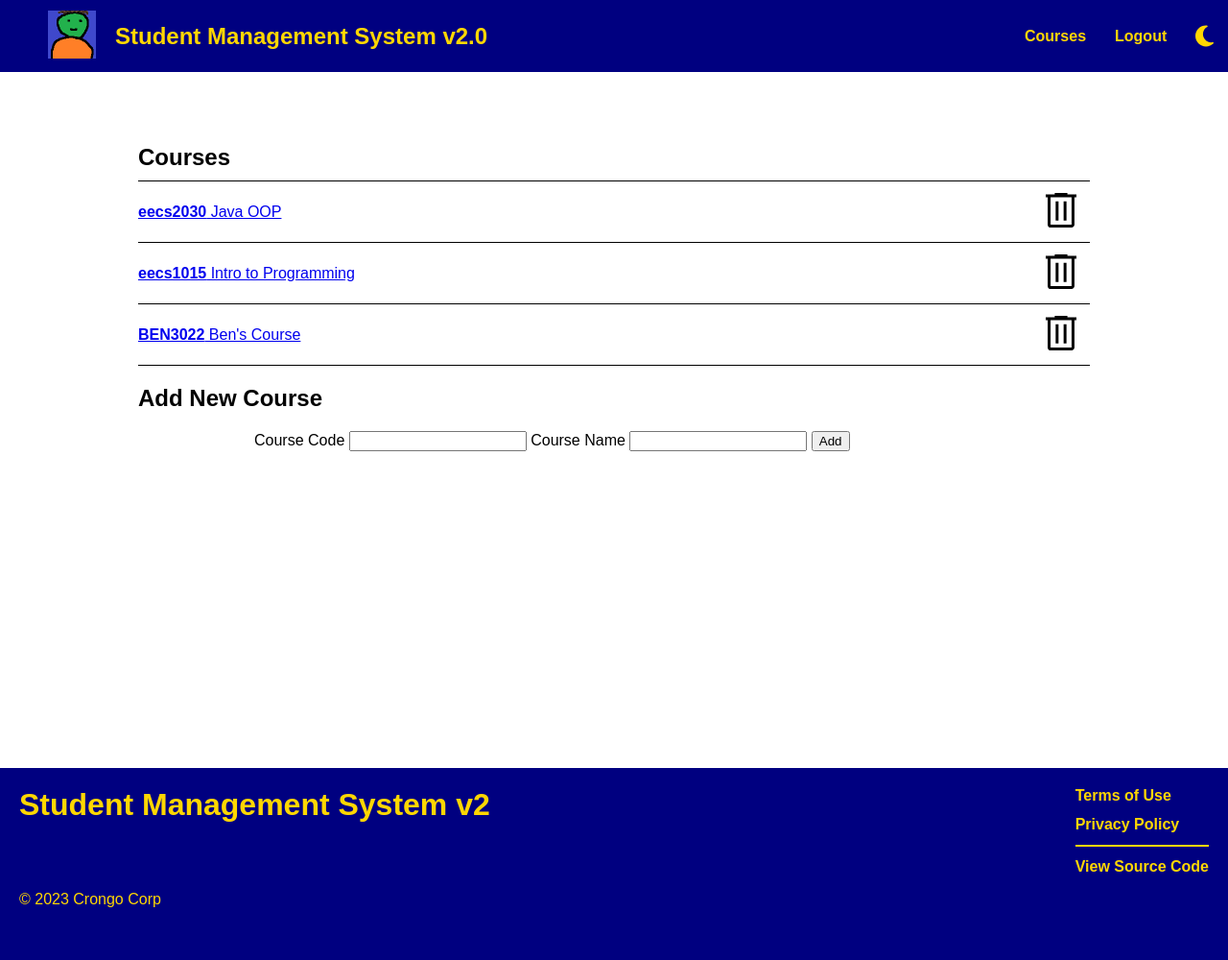
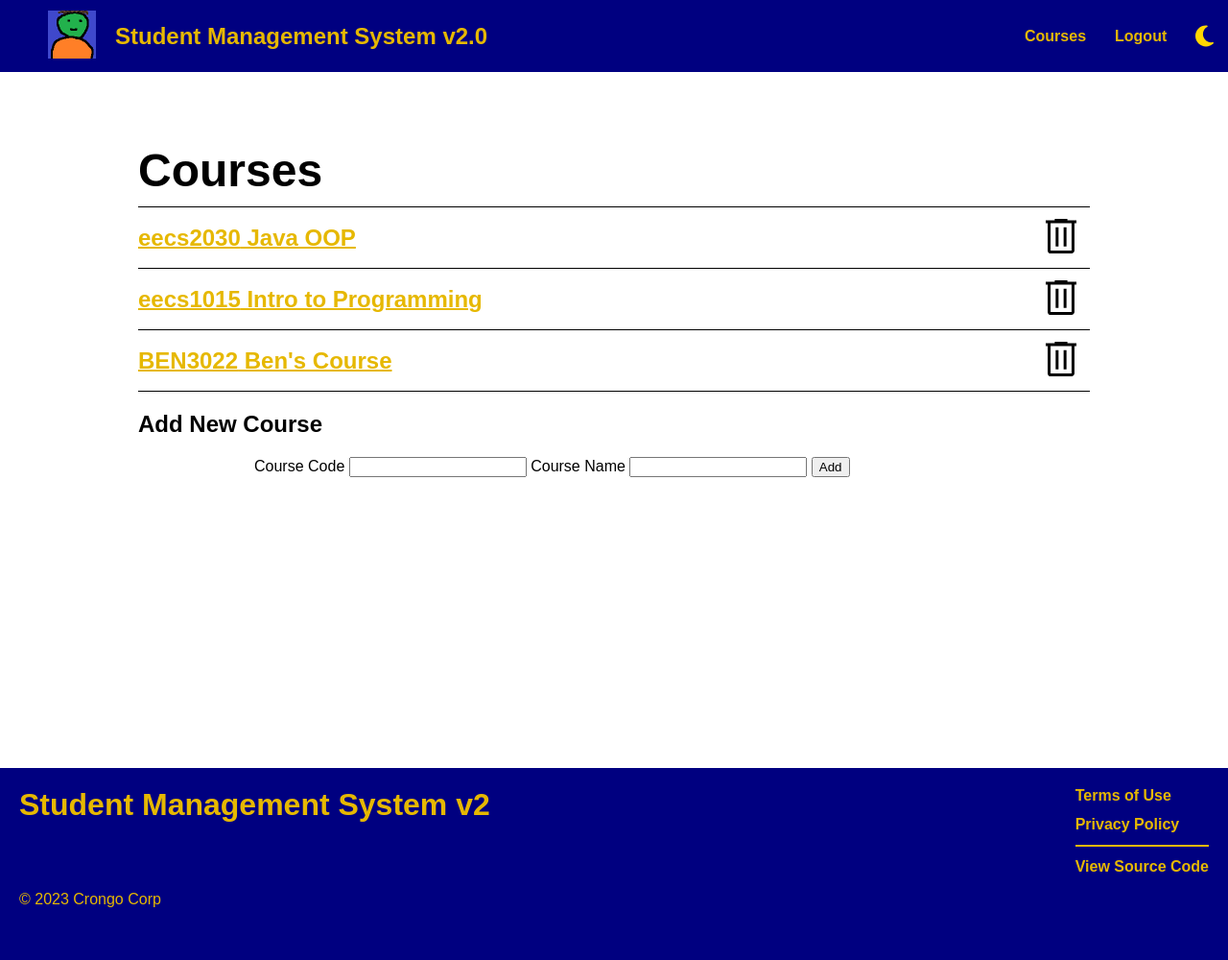
Before and after one commit to luk-ryan/StudentManagementSystemV2, a Flask app: page /course in a window 1280 px wide. Shown: the whole page at 96% size. Run offline with Flask 3, Linux system fonts and the light colour scheme; a user stored in the database is signed in.

Commit message:
nothing got done here, just some color changes and size changes

```diff
--- a/frontend/static/css/styles.css
+++ b/frontend/static/css/styles.css
@@ -17,7 +17,7 @@
  */
 :root {
     --light-theme-main-color: navy;
-    --light-theme-accent-color: gold;
+    --light-theme-accent-color: #e6b800;
 
     --light-theme-text-color: #000;
     --light-theme-background-color: #fff;
@@ -435,6 +435,11 @@ body {
 
 #courses > h2 {
     margin-bottom: 10px;
+    font-size: var(--title-font-size);
+}
+
+#course-list .link {
+    font-size: var(--subheading-font-size);
 }
 
 #course-list {
--- a/frontend/templates/course.html
+++ b/frontend/templates/course.html
@@ -1,5 +1,5 @@
 {% extends 'page_template.html' %}
-{% block title %}Student{% endblock %}
+{% block title %}{{course.code}}{% endblock %}
 
 {% block content %}
 
--- a/frontend/templates/courses.html
+++ b/frontend/templates/courses.html
@@ -14,7 +14,7 @@
             <div id="course-list" class="block">
                 {% for course in courses %}
                     <div>
-                        <a href="/course/{{course._id}}"><b>{{course.code}}</b> {{course.name}}</a>
+                        <a class="link" href="/course/{{course._id}}"><b>{{course.code}}</b> {{course.name}}</a>
                         <button class="icon-button" onclick="removeCourse(this, '{{ course._id }}' )">
                             <img src="static/svg/trash.svg">
                         </button>
```
Also changed, not shown: db.sqlite.
